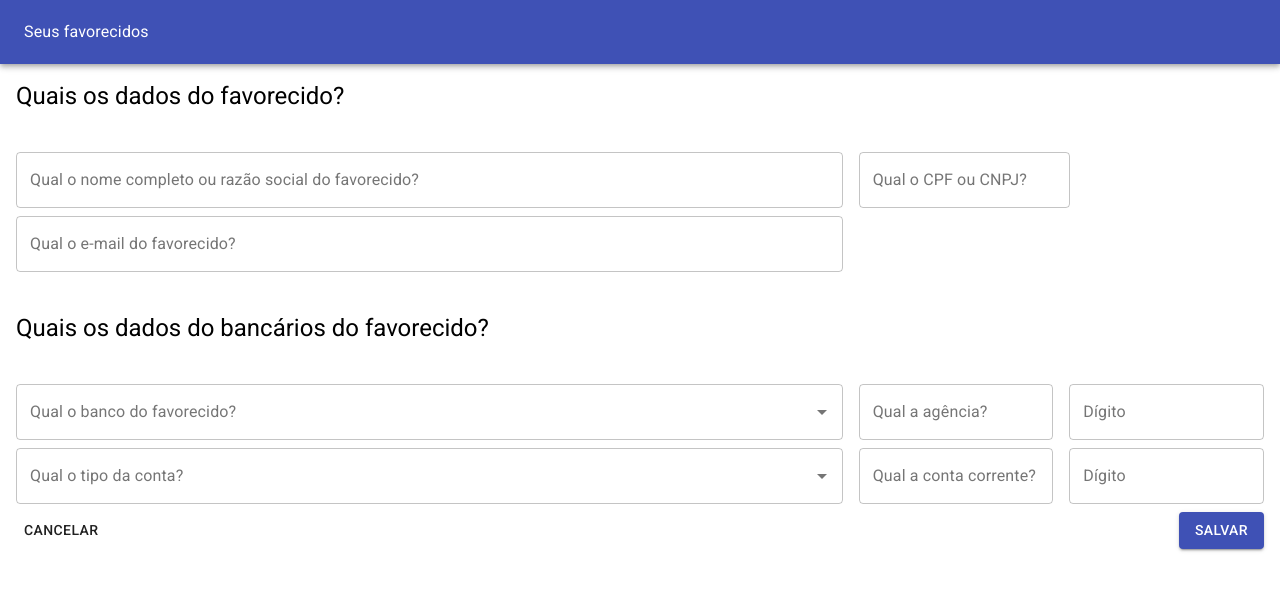
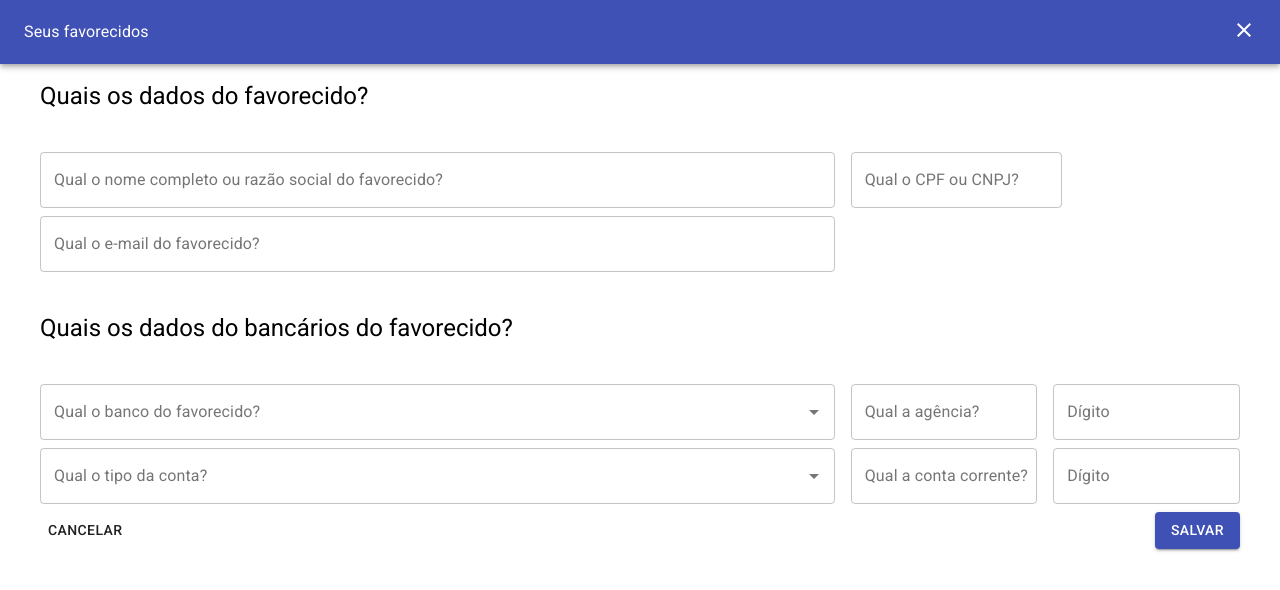
Before and after one commit to rhogeranacleto/sunday-morning, a React (Create React App) app in the folder packages/front/: page /new in a window 1280 px wide. Shown: the top 590 px of the page. Built offline with nearby package versions, Linux system fonts and the light colour scheme; no server answers.

Commit message:
feat(favored): improve new page

```diff
--- a/packages/front/src/app.tsx
+++ b/packages/front/src/app.tsx
@@ -1,20 +1,14 @@
-import { AppBar, Toolbar, Typography } from '@material-ui/core';
 import { BrowserRouter as Router, Switch, Route } from 'react-router-dom';
-import { FavoredForm } from './pages/favored/favored-form';
+import { AppToolbar } from './components/toolbar';
+import { FavoredNew } from './pages/favored/favored-new';
 import { FavoredListPage } from './pages/favored/list.page';
 
-export const App = () => {
-  return (
+export const App = () => (
   <Router>
-      <AppBar position="static">
-        <Toolbar>
-          <Typography variant="subtitle1">Seus favorecidos</Typography>
-        </Toolbar>
-      </AppBar>
+    <AppToolbar />
     <Switch>
-        <Route path="/new" component={FavoredForm} />
+      <Route path="/new" component={FavoredNew} />
       <Route path="/" exact component={FavoredListPage} />
     </Switch>
   </Router>
 );
-};
--- /dev/null
+++ b/packages/front/src/components/toolbar.tsx
@@ -0,0 +1,25 @@
+import { AppBar, Grid, Toolbar, Typography } from '@material-ui/core';
+import { Close } from '@material-ui/icons';
+import { useLocation } from 'react-router';
+import { Link } from 'react-router-dom';
+
+export const AppToolbar = () => {
+  const { pathname } = useLocation();
+
+  const isNew = pathname === '/new';
+
+  return (
+    <AppBar position="static">
+      <Toolbar>
+        <Grid container justify="space-between">
+          <Typography variant="subtitle1">Seus favorecidos</Typography>
+          {isNew && (
+            <Link to="/">
+              <Close style={{ color: 'white' }} />
+            </Link>
+          )}
+        </Grid>
+      </Toolbar>
+    </AppBar>
+  );
+};
--- /dev/null
+++ b/packages/front/src/pages/favored/favored-new.tsx
@@ -0,0 +1,8 @@
+import { Container } from '@material-ui/core';
+import { FavoredForm } from './favored-form';
+
+export const FavoredNew = () => (
+  <Container>
+    <FavoredForm />
+  </Container>
+);
```
Lines whose indentation alone changed are shown as unchanged.
